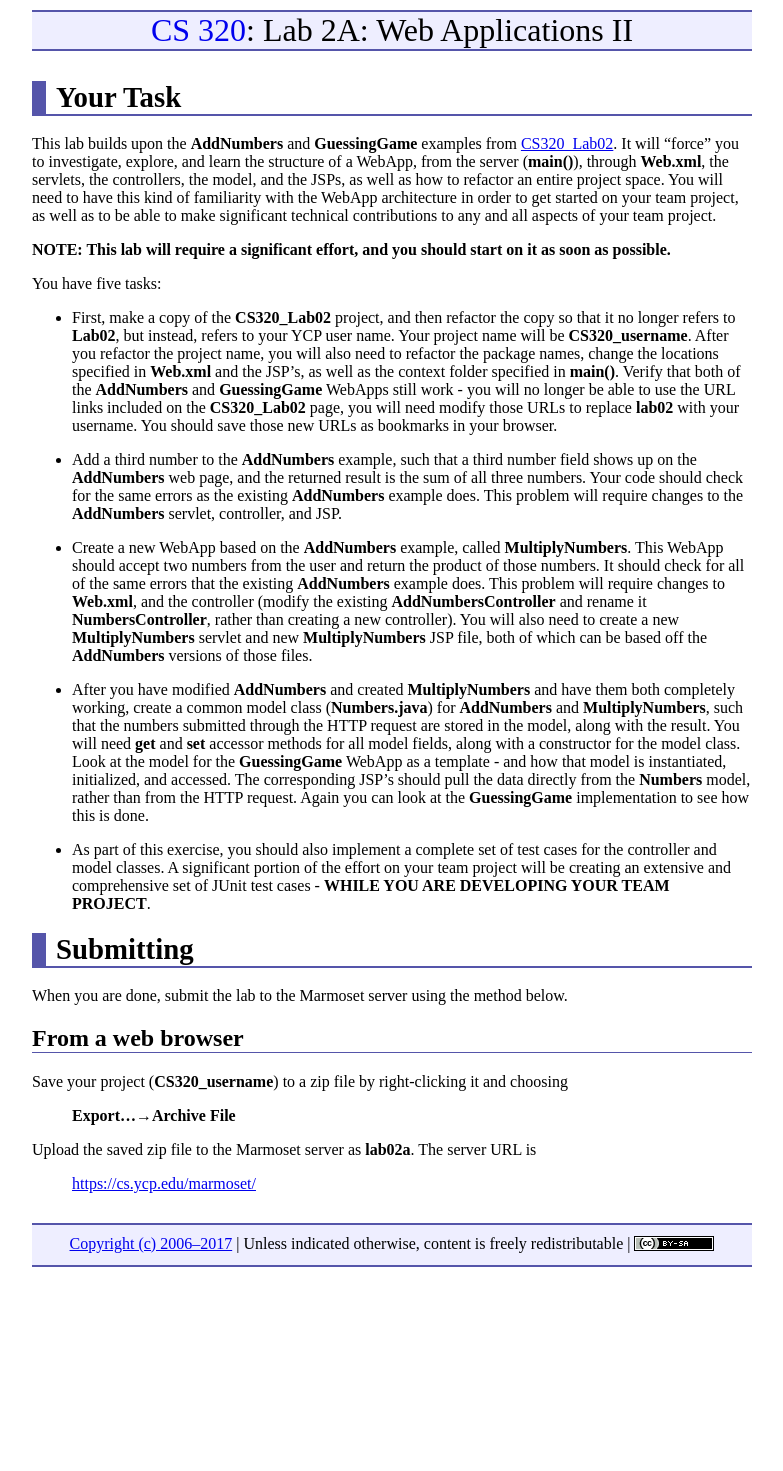
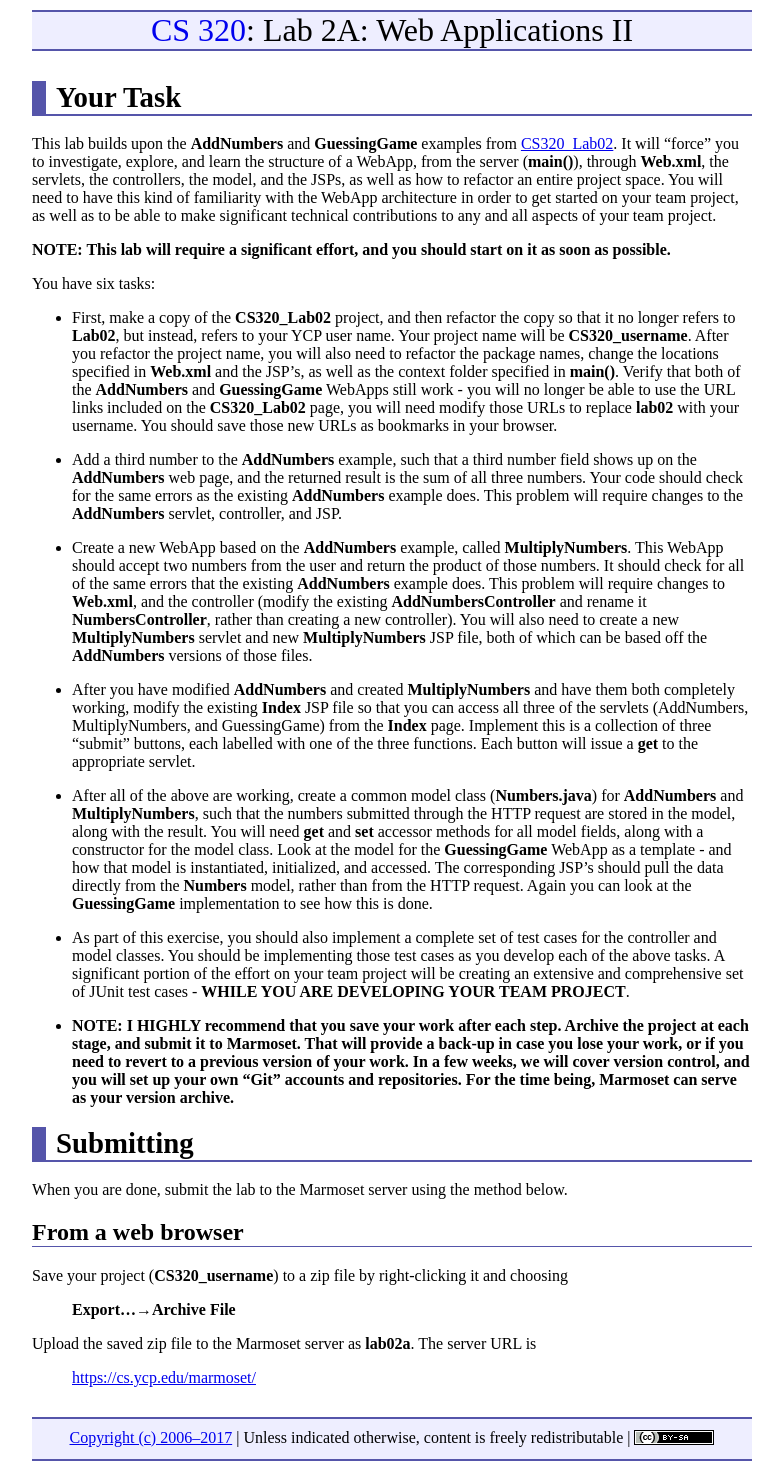
Before and after one commit to ycpcs/cs320-spring2017, a Jekyll site: the page built from labs/lab02a.md, in a window 1280 px wide. Shown: the whole page, without its empty margins (248-1031 px from the left). Built offline with Jekyll 4.4.1, drawn with Linux system fonts in a browser that asks for light colours; before the commit the page ends 1277 px from its top, so only the background shows below that.

```diff
--- a/labs/lab02a.md
+++ b/labs/lab02a.md
@@ -10,7 +10,7 @@ This lab builds upon the **AddNumbers** and **GuessingGame** examples from [CS32
 
 **NOTE: This lab will require a significant effort, and you should start on it as soon as possible.**
 
-You have five tasks:
+You have six tasks:
 
 * First, make a copy of the **CS320_Lab02** project, and then refactor the copy so that it no longer refers to **Lab02**, but instead, refers to your YCP user name.  Your project name will be **CS320\_username**.  After you refactor the project name, you will also need to refactor the package names, change the locations specified in **Web.xml** and the JSP's, as well as the context folder specified in **main()**. Verify that both of the **AddNumbers** and **GuessingGame** WebApps still work - you will no longer be able to use the URL links included on the **CS320\_Lab02** page, you will need modify those URLs to replace **lab02** with your username.  You should save those new URLs as bookmarks in your browser.
 
@@ -18,9 +18,13 @@ You have five tasks:
 
 * Create a new WebApp based on the **AddNumbers** example, called **MultiplyNumbers**.  This WebApp should accept two numbers from the user and return the product of those numbers.  It should check for all of the same errors that the existing **AddNumbers** example does.  This problem will require changes to **Web.xml**, and the controller (modify the existing **AddNumbersController** and rename it **NumbersController**, rather than creating a new controller).  You will also need to create a new **MultiplyNumbers** servlet and new **MultiplyNumbers** JSP file, both of which can be based off the **AddNumbers** versions of those files.
 
-* After you have modified **AddNumbers** and created **MultiplyNumbers** and have them both completely working, create a common model class (**Numbers.java**) for **AddNumbers** and **MultiplyNumbers**, such that the numbers submitted through the HTTP request are stored in the model, along with the result.  You will need **get** and **set** accessor methods for all model fields, along with a constructor for the model class.  Look at the model for the **GuessingGame** WebApp as a template - and how that model is instantiated, initialized, and accessed.  The corresponding JSP's should pull the data directly from the **Numbers** model, rather than from the HTTP request.  Again you can look at the **GuessingGame** implementation to see how this is done.
+* After you have modified **AddNumbers** and created **MultiplyNumbers** and have them both completely working, modify the existing **Index** JSP file so that you can access all three of the servlets (AddNumbers, MultiplyNumbers, and GuessingGame) from the **Index** page.  Implement this is a collection of three "submit" buttons, each labelled with one of the three functions.  Each button will issue a **get** to the appropriate servlet.
 
-* As part of this exercise, you should also implement a complete set of test cases for the controller and model classes.  A significant portion of the effort on your team project will be creating an extensive and comprehensive set of JUnit test cases - **WHILE YOU ARE DEVELOPING YOUR TEAM PROJECT**.
+* After all of the above are working, create a common model class (**Numbers.java**) for **AddNumbers** and **MultiplyNumbers**, such that the numbers submitted through the HTTP request are stored in the model, along with the result.  You will need **get** and **set** accessor methods for all model fields, along with a constructor for the model class.  Look at the model for the **GuessingGame** WebApp as a template - and how that model is instantiated, initialized, and accessed.  The corresponding JSP's should pull the data directly from the **Numbers** model, rather than from the HTTP request.  Again you can look at the **GuessingGame** implementation to see how this is done.
+
+* As part of this exercise, you should also implement a complete set of test cases for the controller and model classes.  You should be implementing those test cases as you develop each of the above tasks.  A significant portion of the effort on your team project will be creating an extensive and comprehensive set of JUnit test cases - **WHILE YOU ARE DEVELOPING YOUR TEAM PROJECT**.
+
+* **NOTE: I HIGHLY recommend that you save your work after each step.  Archive the project at each stage, and submit it to Marmoset.  That will provide a back-up in case you lose your work, or if you need to revert to a previous version of your work. In a few weeks, we will cover version control, and you will set up your own "Git" accounts and repositories.  For the time being, Marmoset can serve as your version archive.**
 
 
 Submitting
```
